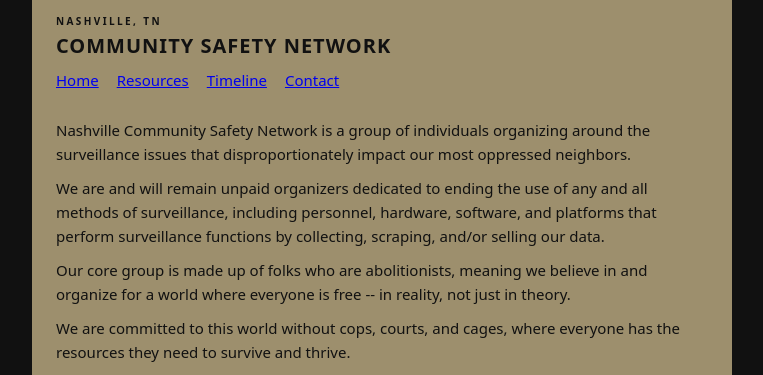
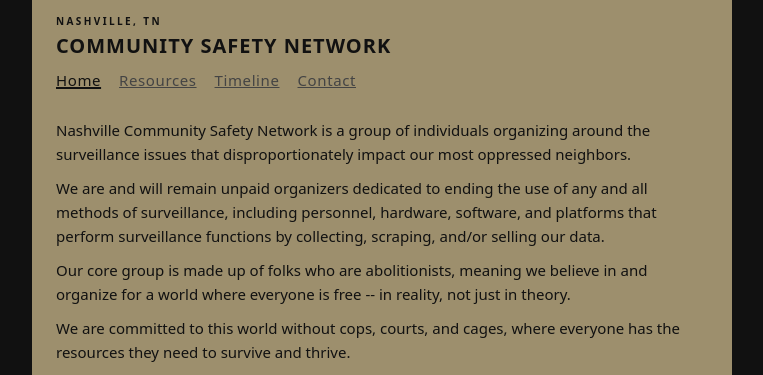
Before and after one commit to clovenbradshaw-ctrl/ncsm, a plain HTML site: page index.html in a window 1280 px wide. Shown: the part 311-686 px from the top of the page, without its empty margins (258-1021 px from the left). Drawn offline with nearby package versions, Linux system fonts and the light colour scheme.

Commit message:
Update link color (#29)

```diff
--- a/index.html
+++ b/index.html
@@ -37,7 +37,7 @@
         <h1 class="site-name">Community Safety Network</h1>
         <nav>
           <ul>
-            <li><a href="index.html">Home</a></li>
+            <li><a href="index.html" class="active">Home</a></li>
             <li><a href="resources.html">Resources</a></li>
             <li><a href="timeline.html">Timeline</a></li>
             <li><a href="contact.html">Contact</a></li>
--- a/styles.css
+++ b/styles.css
@@ -90,6 +90,18 @@ nav ul {
 
 nav ul li {
   list-style: none;
+}
+
+nav ul li a {
+  color: var(--mid);
+  font-weight: 500;
+  letter-spacing: 0.04em;
+}
+
+nav ul li a.active {
+  color: var(--ink);
+  text-decoration-thickness: 2px;
+  text-decoration-color: var(--ink);
 }
 
 .site-subheading {
```
Also changed, not shown: contact.html (+1 -1 lines), resources.html (+1 -1 lines), timeline.html (+1 -1 lines).
